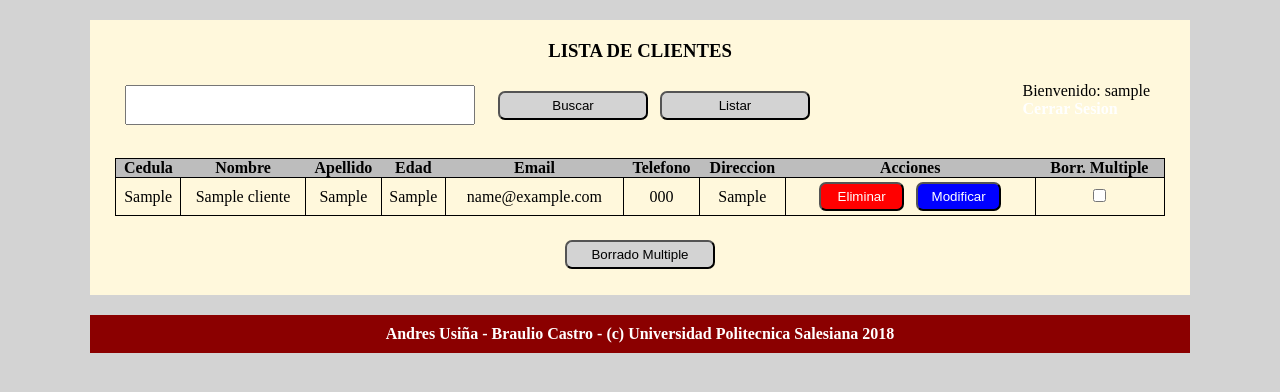
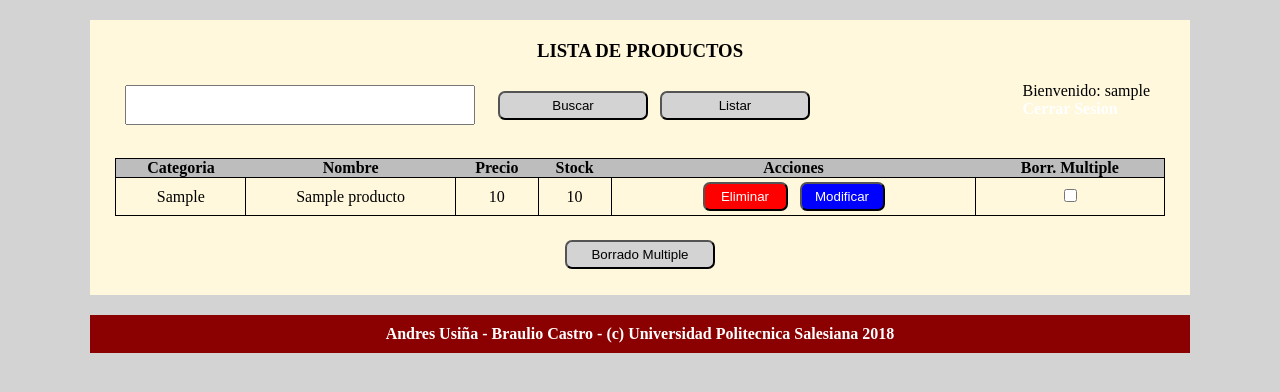
Before and after one commit to Geovanny21094/ProyectoExamen, a PHP site: page /listadoProductos.php in a window 1280 px wide. Shown: the part 136-528 px from the top of the page. Run offline with PHP 8.4, Linux system fonts and the light colour scheme; the visitor is signed in with stand-in values (Sample User, id 1); tables that the repository leaves empty or names only in its code hold one stand-in row (values such as "Sample post").

Commit message:
Listado Productos

```diff
--- a/listadoProductos.php
+++ b/listadoProductos.php
@@ -41,7 +41,7 @@
 
 		<div>
 
-			<h3>LISTA DE CLIENTES</h3>
+			<h3>LISTA DE PRODUCTOS</h3>
 
 			<div id="bloqueDatosUsuario">
 			<p>Bienvenido: <?php echo $_SESSION['usuario']; ?> </p>
@@ -63,13 +63,10 @@
 			<form method="post" action="eliminadoMultiple.php">
 			<table id= "tablaRegistros">
 			<tr>
-				<th>Cedula</th>
+				<th>Categoria</th>
 				<th>Nombre</th>
-				<th>Apellido</th>
-				<th>Edad</th>
-				<th>Email</th>
-				<th>Telefono</th>
-				<th>Direccion</th>
+				<th>Precio</th>
+				<th>Stock</th>
 				<th>Acciones</th>
 				<th>Borr. Multiple</th>
 			</tr>
@@ -80,20 +77,20 @@
                 if(isset($_POST[1])){
 
                  //  $sql = "SELECT * FROM registros";
-                $apellido = $_POST['apellido'];
-                echo($apellido);
-                $sql = "SELECT * FROM clientes WHERE apellido='$apellido'";
+                $descripcion = $_POST['pro_descripcion'];
+                echo($descripcion);
+                $sql = "SELECT * FROM producto WHERE pro_descripcion='$descripcion'";
 
                 }else{
 
-                  $sql = "SELECT * FROM clientes";
+                  $sql = "SELECT * FROM producto";
 
                 }
                     $resultado = $conexion->query($sql);
                 // $sql = "SELECT * FROM registros";
                  // $sql = "SELECT * FROM registros WHERE cedula='$cedula'";
                 if(isset($_POST[2])){
-                  $sql = "SELECT * FROM clientes";
+                  $sql = "SELECT * FROM producto";
                 }
 
 				// output data of each row
@@ -103,13 +100,11 @@
 
 			<tr>
 				<!-- la variable row imprimira todos los valores de cada columna de la tabla de la base de datos -->
-				<td><?php echo $row['cedula']; ?></td>
-				<td><?php echo $row['nombre']; ?></td>
-				<td><?php echo $row['apellido']; ?></td>
-				<td><?php echo $row['edad']; ?></td>
-				<td><?php echo $row['email']; ?></td>
-				<td><?php echo $row['telefono']; ?></td>
-				<td><?php echo $row['direccion']; ?></td>
+				<td><?php echo $row['pro_categoria']; ?></td>
+				<td><?php echo $row['pro_nombre']; ?></td>
+				<td><?php echo $row['pro_precio']; ?></td>
+				<td><?php echo $row['pro_stock']; ?></td>
+
 
 				<!-- en los botones, al momento de hacer clic redirecciona a las paginas de actualizar y modificar
 					y envia el ID de la tabla de registros asignado a una variablle llamada "id", en este caso es la cedula
```
Also changed, not shown: guardarProductos.php (added, +19 -0 lines), insertarProductos.php (+8 -22 lines).
